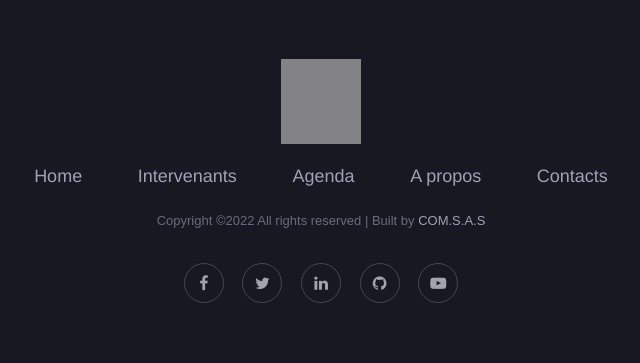
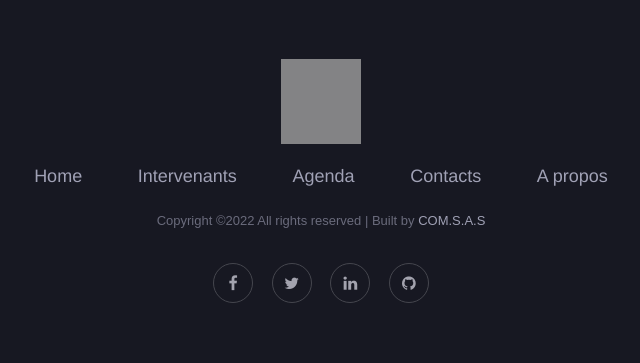
Before and after one commit to COMSAS-UY1/comsas-juin, a Django app: template comsas_juin/core/templates/core/about.html in a window 1280 px wide. Shown: the part 3989-4352 px from the top of the page, without its empty margins (319-959 px from the left). Run offline with Django 3.2, Linux system fonts and the light colour scheme; the template is opened without the code that fills it, so the values that code supplies are empty; some libraries are stand-ins or nearby versions; grey boxes are pictures that could not be loaded.

Commit message:
A change

```diff
--- a/comsas_juin/core/templates/core/base.html
+++ b/comsas_juin/core/templates/core/base.html
@@ -188,8 +188,8 @@
                             <li><a href="{% url 'core:home' %}">Home</a></li>
                             <li><a href="{% url 'core:speakers' %}">Intervenants</a></li>
                             <li><a href="{% url 'core:schedule' %}">Agenda</a></li>
+                            <li><a href="{% url 'core:contact' %}">Contacts</a></li>
                             <li><a href="{% url 'core:about' %}">A propos</a></li>
-                            <li><a href="{% url 'core:contact' %}">Contacts</a></li>
                         </ul>
                         <div class="copyright-text"><p><!-- Link back to Colorlib can't be removed. Template is licensed under CC BY 3.0. -->
   Copyright &copy;<script>document.write(new Date().getFullYear());</script> All rights reserved | Built by <a href="https://comsas.club" target="_blank">COM.S.A.S</a>
@@ -198,8 +198,8 @@
                             <a href="#"><i class="fa fa-facebook"></i></a>
                             <a href="#"><i class="fa fa-twitter"></i></a>
                             <a href="#"><i class="fa fa-linkedin"></i></a>
-                            <a href="#"><i class="fa fa-github"></i></a>
-                            <a href="#"><i class="fa fa-youtube-play"></i></a>
+                            <a href="https://github.com/COMSAS-UY1" target="_blank"><i class="fa fa-github"></i></a>
+                            <!-- <a href="#"><i class="fa fa-youtube-play"></i></a> -->
                         </div>
                     </div>
                 </div>
```
